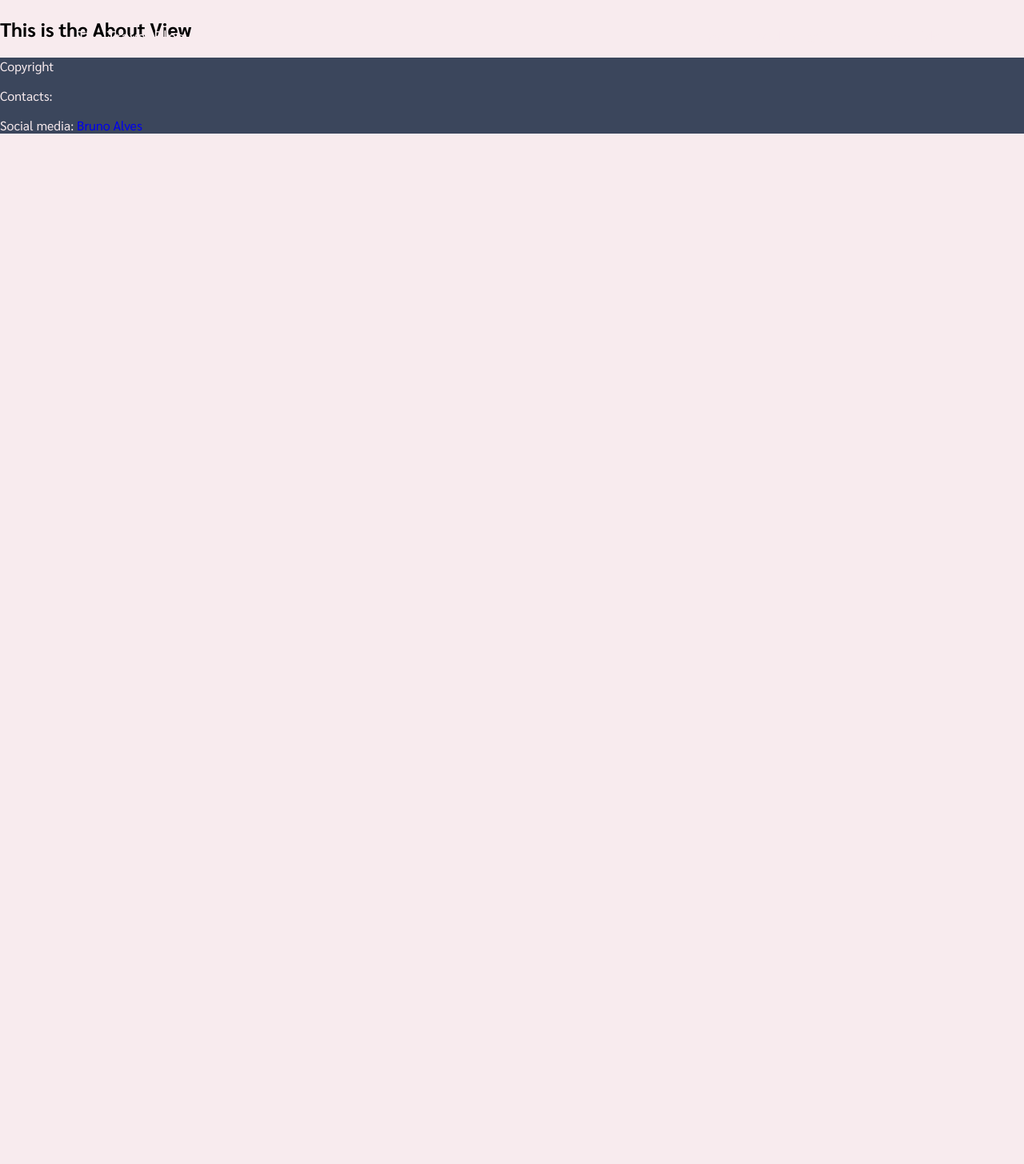
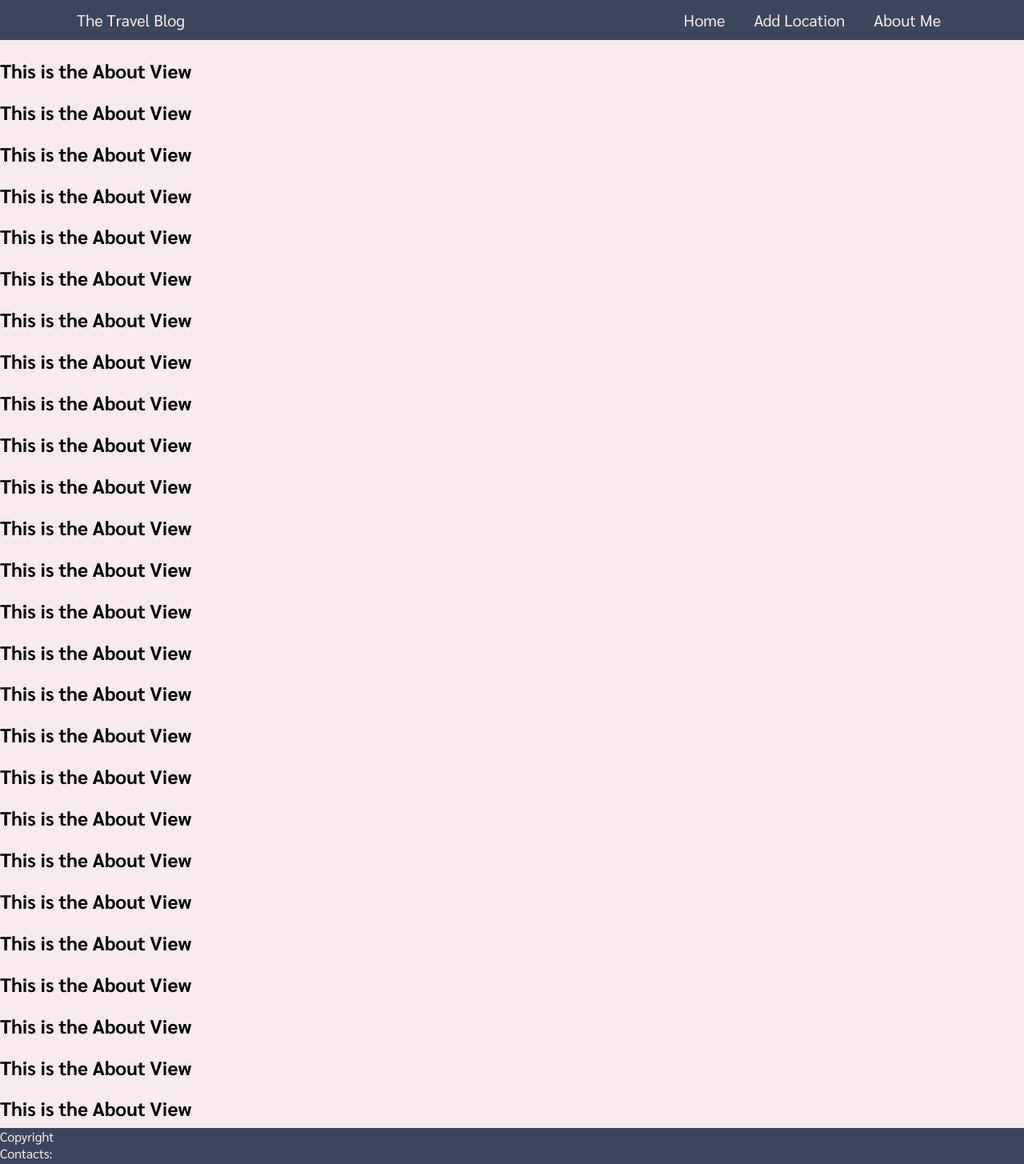
Before and after one commit to flag-80306/project1-Bruno-Alves, a React (Vite) app: page /aboutme in a window 1280 px wide. Shown: the top 1455 px of the page at 80% size. Before the commit the page ends 800 px from the top, so only its background shows below. Built offline with nearby package versions, Linux system fonts and the light colour scheme.

Commit message:
possible solution for footer and header position

```diff
--- a/src/index.css
+++ b/src/index.css
@@ -4,9 +4,14 @@
 @import url(styles/cards.css);
 @import url(styles/footer.css);
 @import url(styles/addLocation.css);
+@import url(styles/about.css);
 
 * {
   box-sizing: border-box;
+}
+
+:root {
+  position: relative;
 }
 
 body {
@@ -19,3 +24,8 @@ body {
 a {
   text-decoration: none;
 }
+
+p {
+  padding: 0;
+  margin: 0;
+}
--- /dev/null
+++ b/src/styles/about.css
@@ -0,0 +1,7 @@
+.headerBackground {
+  height: 50px;
+  width: 100%;
+  background-color: #3b465c;
+  position: fixed;
+  top: 0;
+}
--- a/src/styles/footer.css
+++ b/src/styles/footer.css
@@ -1,4 +1,7 @@
 .footer {
+  width: 100%;
   background-color: #3b465c;
   color: #f8ebee;
+  position: absolute;
+  bottom: 0;
 }
--- a/src/styles/header.css
+++ b/src/styles/header.css
@@ -5,6 +5,7 @@
   position: fixed;
   width: 100%;
   z-index: 1;
+  top: 0;
 }
 
 .header > a {
--- a/src/views/AboutView.jsx
+++ b/src/views/AboutView.jsx
@@ -1,6 +1,34 @@
 function AboutView() {
   return (
     <>
+      <div className="headerBackground"></div>
+      <h2>This is the About View</h2>
+      <h2>This is the About View</h2>
+      <h2>This is the About View</h2>
+      <h2>This is the About View</h2>
+      <h2>This is the About View</h2>
+      <h2>This is the About View</h2>
+      <h2>This is the About View</h2>
+      <h2>This is the About View</h2>
+      <h2>This is the About View</h2>
+      <h2>This is the About View</h2>
+      <h2>This is the About View</h2>
+      <h2>This is the About View</h2>
+      <h2>This is the About View</h2>
+      <h2>This is the About View</h2>
+      <h2>This is the About View</h2>
+      <h2>This is the About View</h2>
+      <h2>This is the About View</h2>
+      <h2>This is the About View</h2>
+      <h2>This is the About View</h2>
+      <h2>This is the About View</h2>
+      <h2>This is the About View</h2>
+      <h2>This is the About View</h2>
+      <h2>This is the About View</h2>
+      <h2>This is the About View</h2>
+      <h2>This is the About View</h2>
+      <h2>This is the About View</h2>
+      <h2>This is the About View</h2>
       <h2>This is the About View</h2>
     </>
   );
```
Also changed, not shown: 1 other file (tests, documents, lock files or other folders).
